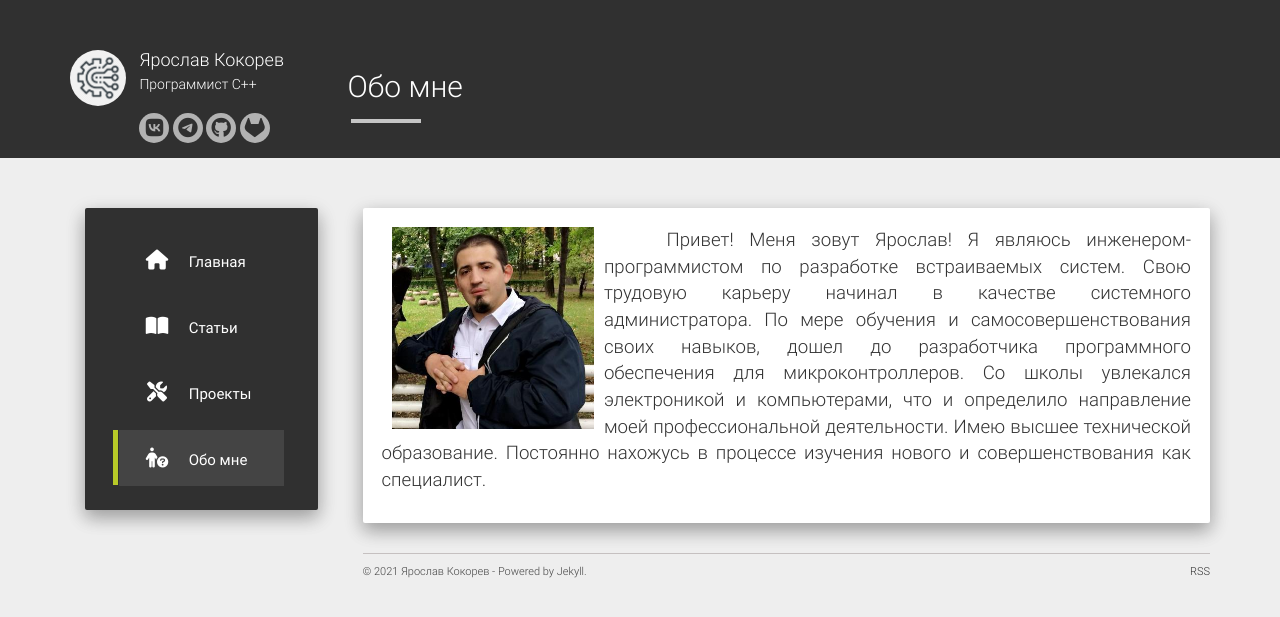
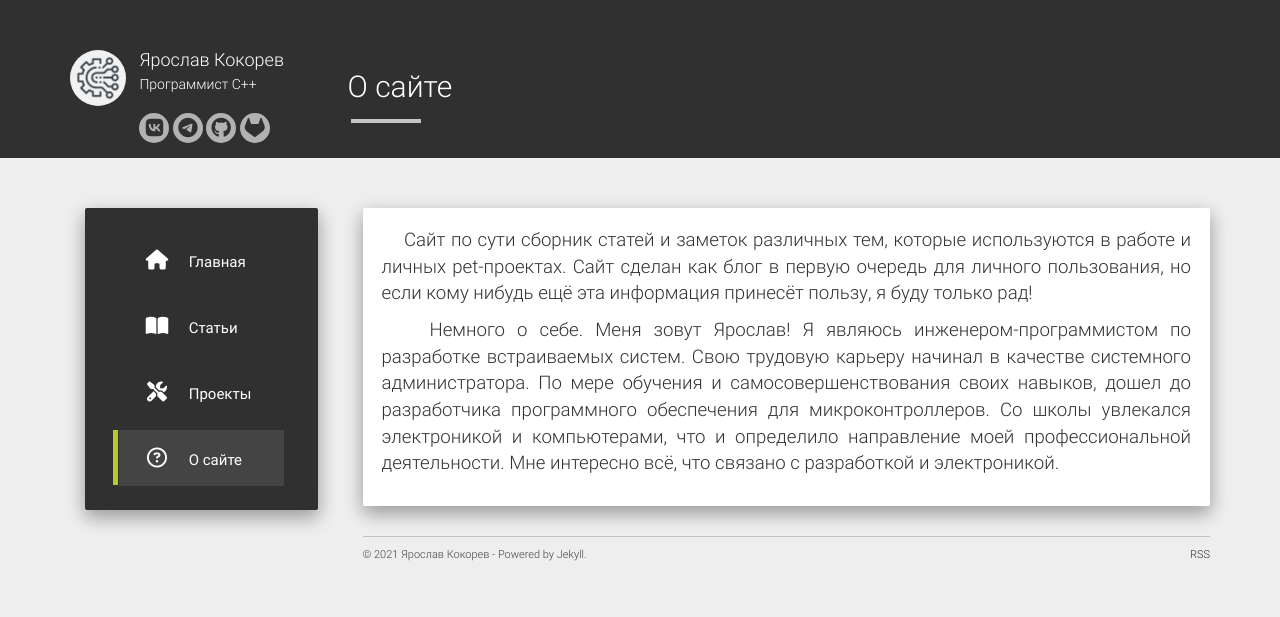
Before and after one commit to Kokorev92/Kokorev92.github.io, a Jekyll site: the page built from about.md, in a window 1280 px wide. Shown: the top 617 px of the page. Built offline with Jekyll 4.4.1, drawn with Linux system fonts in a browser that asks for light colours; nearby versions of some CDN libraries.

Commit message:
[wip]: раздел О себе преобразовал в О сайте

```diff
--- a/_data/urls.json
+++ b/_data/urls.json
@@ -16,8 +16,8 @@
         "icon": "fa-screwdriver-wrench"
     },
     {
-        "text": "Обо мне",
+        "text": "О сайте",
         "url": "/about/",
-        "icon": "fa-person-circle-question"
+        "icon": "fa-question-circle-o"
     }
 ]
--- a/about.md
+++ b/about.md
@@ -1,7 +1,9 @@
 ---
 layout: about
-title: Обо мне
+title: О сайте
 permalink: /about/
 ---
 
- <p style="text-align:justify; font-size: 14pt;"><img src="/static/about/ava.jpg" width="25%" style="float:left; margin:0 10px;"/>&nbsp;&nbsp;&nbsp;&nbsp;Привет! Меня зовут Ярослав! Я являюсь инженером-программистом по разработке встраиваемых систем. Свою трудовую карьеру начинал в качестве системного администратора. По мере обучения и самосовершенствования своих навыков, дошел до разработчика программного обеспечения для микроконтроллеров. Со школы увлекался электроникой и компьютерами, что и определило направление моей профессиональной деятельности. Имею высшее технической образование. Постоянно нахожусь в процессе изучения нового и совершенствования как специалист.</p>
+<p style="text-align:justify; font-size: 14pt;">&nbsp;&nbsp;&nbsp;&nbsp;Сайт по сути сборник статей и заметок различных тем, которые используются в работе и личных pet-проектах. Сайт сделан как блог в первую очередь для личного пользования, но если кому нибудь ещё эта информация принесёт пользу, я буду только рад! </p>
+
+ <p style="text-align:justify; font-size: 14pt;">&nbsp;&nbsp;&nbsp;&nbsp;Немного о себе. Меня зовут Ярослав! Я являюсь инженером-программистом по разработке встраиваемых систем. Свою трудовую карьеру начинал в качестве системного администратора. По мере обучения и самосовершенствования своих навыков, дошел до разработчика программного обеспечения для микроконтроллеров. Со школы увлекался электроникой и компьютерами, что и определило направление моей профессиональной деятельности. Мне интересно всё, что связано с разработкой и электроникой.</p>
```
